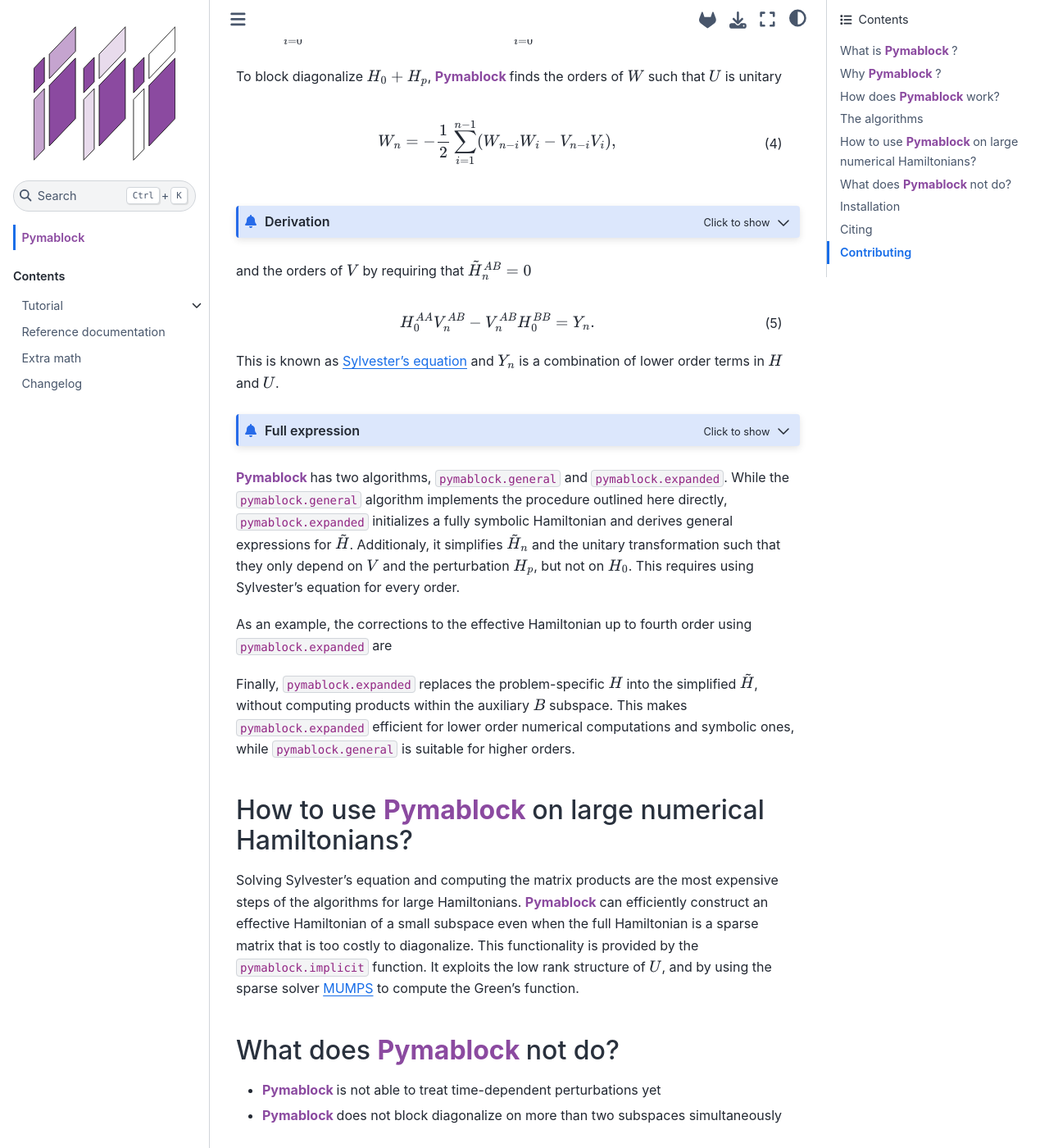
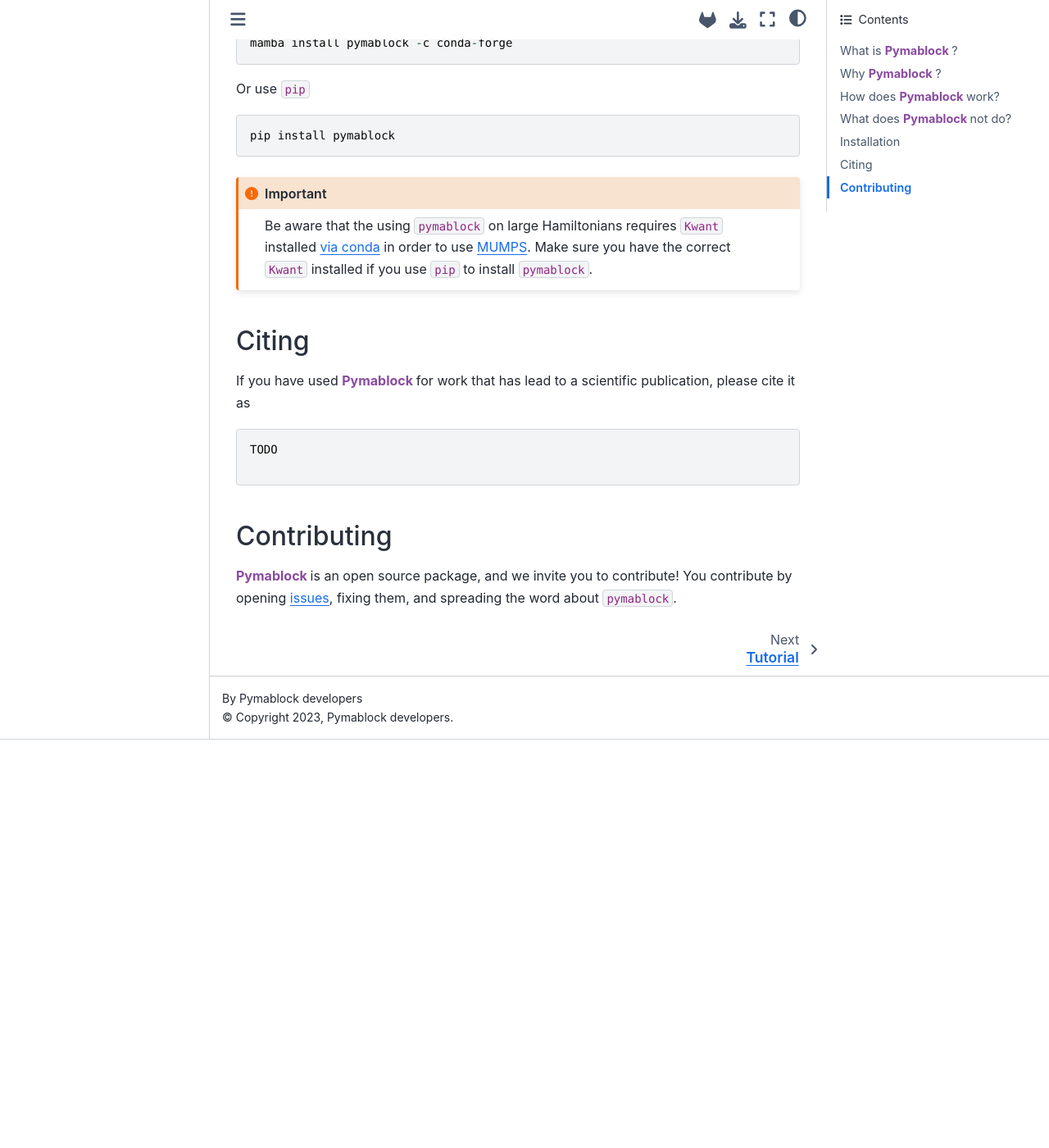
Before and after one commit to quantum-tinkerer/pymablock, a Sphinx documentation site: the page built from docs/source/index.md, in a window 1280 px wide and 1400 px high, scrolled down 2016 px. Shown: the whole window at 82% size. Built offline with Sphinx 7.4.7 and the Sphinx Book theme 1.1.4, drawn with Linux system fonts in a browser that asks for light colours; the version number could not be read and is left out; cross-references to code outside the pages are shown as plain code; after the commit the page ends 2918 px from its top, so only the background shows below that; some of the changed text lies outside the part shown.

Commit message:
separate algorithms into an own document
Also almost finish the review of the docs, except for the proof.

````diff
--- a/docs/source/index.md
+++ b/docs/source/index.md
@@ -17,8 +17,8 @@
 :caption: Contents
 
 tutorial/tutorial.md
+algorithms.md
 documentation/pymablock.rst
-derivation.md
 CHANGELOG.md
 ```
 
@@ -96,136 +96,8 @@
 As a consequence, the computational cost of every order scales linearly with
 the order, while the algorithms are still mathematically equivalent.
 
-(algorithms)=
-## The algorithms
-
-The algorithms of {{Pymablock}} rely on decomposing $U$, the unitary transformation
-that block diagonalizes the Hamiltonian, as a series of Hermitian
-block diagonal $W$ and skew-Hermitian and block off-diagonal $V$ terms.
-The transformed Hamiltonian is a
-[Cauchy product](https://en.wikipedia.org/wiki/Cauchy_product)
-between the series of $U^\dagger$, $H$, and $U$.
-
-For example, for a single first order perturbation $H_p$, the transformed
-Hamiltonian at order $n$ is
-
-\begin{align}
-\tilde{H}_{n} = \sum_{i=0}^n (W_{n-i} - V_{n-i}) H_0 (W_i + V_i) +
-\sum_{i=0}^{n-1} (W_{n-i-1} - V_{n-i-1}) H_p (W_i + V_i).
-\end{align}
-
-To block diagonalize $H_0 + H_p$, {{Pymablock}} finds the orders of $W$
-such that $U$ is unitary
-
-:::{math}
-:label: unitarity
-\begin{equation}
-W_{n} = - \frac{1}{2} \sum_{i=1}^{n-1}(W_{n-i}W_i - V_{n-i}V_i),
-\end{equation}
-:::
-
-:::{admonition} Derivation
-:class: dropdown info
-We evaluate the series
-$U^\dagger U + UU^\dagger=2$ and use that $W=W^\dagger$ and $V=-V^\dagger$ to obtain
-
-```{math}
-\begin{equation}
-\sum_{i=0}^n \left[(W_{n-i} - V_{n-i})(W_i + V_i) +
-(W_{n-i} + V_{n-i})(W_i - V_i)\right] = 0.\\
-\end{equation}
-```
-Using that $W_0=1$, $V=0$, expanding, and solving for $W_n$ gives the Eq. {eq}`unitarity`.
-:::
-
-and the orders of $V$ by requiring that $\tilde{H}^{AB}_n=0$
-
-\begin{equation}
-H_0^{AA} V_{n}^{AB} - V_{n}^{AB} H_0^{BB} = Y_{n}.
-\end{equation}
-
-This is known as [Sylvester's equation](https://en.wikipedia.org/wiki/Sylvester_equation)
-and $Y_{n}$ is a combination of lower order terms in $H$ and $U$.
-
-:::{admonition} Full expression
-:class: dropdown info
-The full expression for $Y_n$ is cumbersome already in our simplest case:
-
-\begin{align}
-Y_n=&-
-\sum_{i=1}^{n-1}\left[W_{n-i}^{AA}H_0^{AA}V_i^{AB}-V_{n-i}^{AB}
-H_0^{BB}W_i^{BB}\right] \\
-&-\sum_{i=0}^{n-1}\bigg[W_{n-i-1}^{AA}H_p^{AA}V_i^{AB}+W_{n-i-1}^{AA}
-H_p^{AB}W_i^{BB}
--V_{n-i-1}^{AB}(H_p^{AB})^\dagger V_i^{AB} -V_{n-i-1}^{AB}
-H_p^{BB}W_i^{BB}\bigg]
-\end{align}
-:::
-
-{{Pymablock}} has two algorithms, {autolink}`~pymablock.general` and {autolink}`~pymablock.expanded`.
-While the {autolink}`~pymablock.general` algorithm implements the procedure outlined here directly,
-{autolink}`~pymablock.expanded` initializes a fully symbolic Hamiltonian and derives general
-expressions for $\tilde{H}$.
-Additionaly, it simplifies $\tilde{H}_{n}$ and the unitary transformation
-such that they only depend on $V$ and the perturbation $H_p$, but not on $H_0$.
-This requires using Sylvester's equation for every order.
-
-As an example, the corrections to the effective Hamiltonian up to fourth
-order using {autolink}`~pymablock.expanded` are
-
-```{code-cell} ipython3
-:tags: [remove-input]
-
-from operator import mul
-
-from sympy import Symbol, Eq
-
-from pymablock.block_diagonalization import BlockSeries, symbolic
-
-H = BlockSeries(
-    data={
-        (0, 0, 0): Symbol('{H_{0}^{AA}}'),
-        (1, 1, 0): Symbol('{H_{0}^{BB}}'),
-        (0, 0, 1): Symbol('{H_{p}^{AA}}'),
-        (0, 1, 1): Symbol('{H_{p}^{AB}}'),
-        (1, 1, 1): Symbol('{H_{p}^{BB}}'),
-    },
-    shape=(2, 2),
-    n_infinite=1,
-)
-
-max_order = 5
-hamiltonians = {
-  Symbol(f'H_{{{index}}}'): value for index, value in H._data.items()
-}
-offdiagonals = {
-  Symbol(f'V_{{({order},)}}'): Symbol(f'V_{order}') for order in range(max_order)
-}
-
-H_tilde, *_ = symbolic(H)
-
-for order in range(max_order):
-    result = Symbol(fr'\tilde{{H}}_{order}^{{AA}}')
-    display(Eq(result, H_tilde[0, 0, order].subs({**hamiltonians, **offdiagonals})))
-```
-
-Finally, {autolink}`~pymablock.expanded` replaces the problem-specific $H$ into the simplified
-$\tilde{H}$, without computing products within the auxiliary $B$ subspace.
-This makes {autolink}`~pymablock.expanded` efficient for lower order numerical computations and
-symbolic ones, while {autolink}`~pymablock.general` is suitable for higher orders.
-
-
-##  How to use {{Pymablock}} on large numerical Hamiltonians?
-
-Solving Sylvester's equation and computing the matrix products are the most
-expensive steps of the algorithms for large Hamiltonians.
-{{Pymablock}} can efficiently construct an effective Hamiltonian of a small subspace
-even when the full Hamiltonian is a sparse matrix that is too costly to
-diagonalize. This functionality is provided by the
-{autolink}`~pymablock.implicit` function.
-It exploits the low rank structure of $U$, and
-by using the sparse solver [MUMPS](https://mumps-solver.org/index.php) to
-compute the Green's function.
+To see {{Pymablock}} in action, check out the [tutorial](tutorial/tutorial.md),
+or read the [documentation](documentation/pymablock.rst).
 
 ## What does {{Pymablock}} not do?
 
@@ -234,13 +106,13 @@
 
 ## Installation
 
-To install `pymablock`, prefer using `mamba`/`conda`:
+The preferred way of installing `pymablock` is to use `mamba`/`conda`:
 
 ```
 mamba install pymablock -c conda-forge
 ```
 
-Alternatively, you use `pip`
+Or use `pip`
 
 ```
 pip install pymablock
````
Also changed, not shown: other parts of docs/source/index.md (+1 -1 lines), docs/source/algorithms.md (added, +251 -0 lines), docs/source/derivation.md (deleted, +0 -124 lines).
